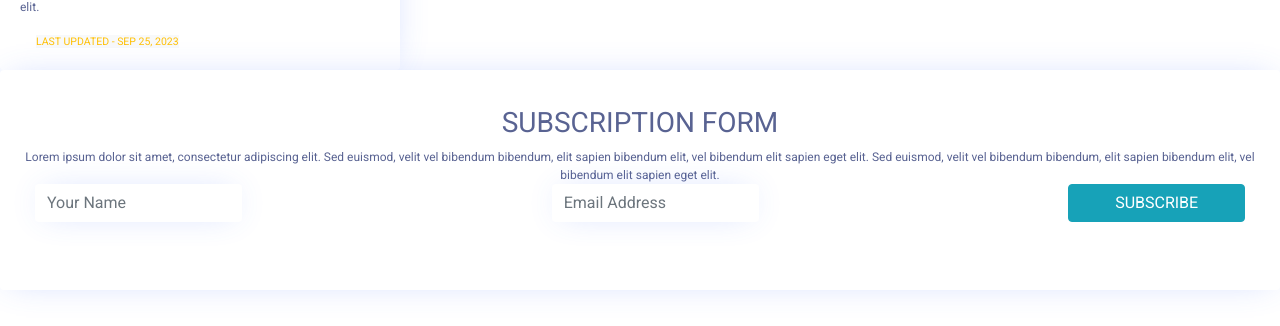
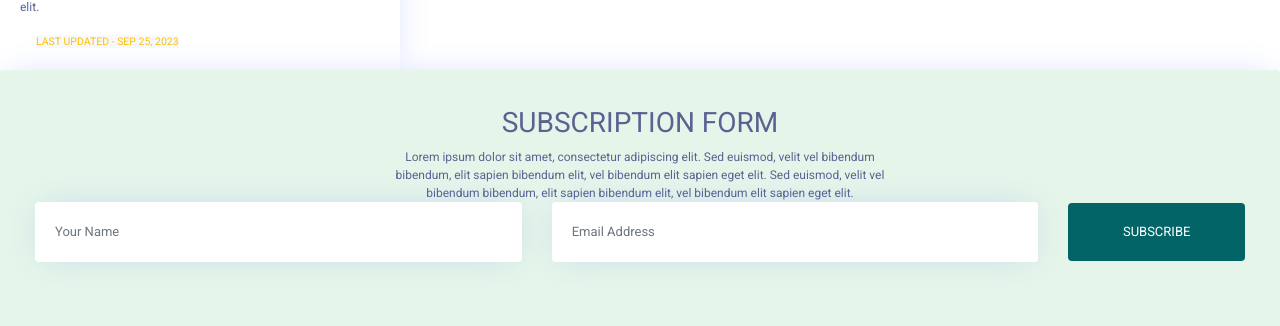
Before and after one commit to maheem20/Blog_App_Angular_Bootstrap_Firestore, an Angular app: page / in a window 1280 px wide. Shown: the part 622-948 px from the top of the page. Built offline with nearby package versions, Linux system fonts and the light colour scheme.

Commit message:
style subscription form

```diff
--- a/src/app/subscription-form/subscription-form.component.css
+++ b/src/app/subscription-form/subscription-form.component.css
@@ -0,0 +1,22 @@
+.card {
+    background-color: var(--secondary-color);
+}
+
+input[type=text],
+input[type=email] {
+    height: 60px;
+    padding-left: 20px;
+    font-size: 13px;
+    width: 100%;
+}
+
+.btn-sub {
+    height: 58px;
+    border: none;
+    font-size: 13px;
+    background-color: var(--primary-color);
+}
+
+.subs-text {
+    width: 500px;
+}
```
